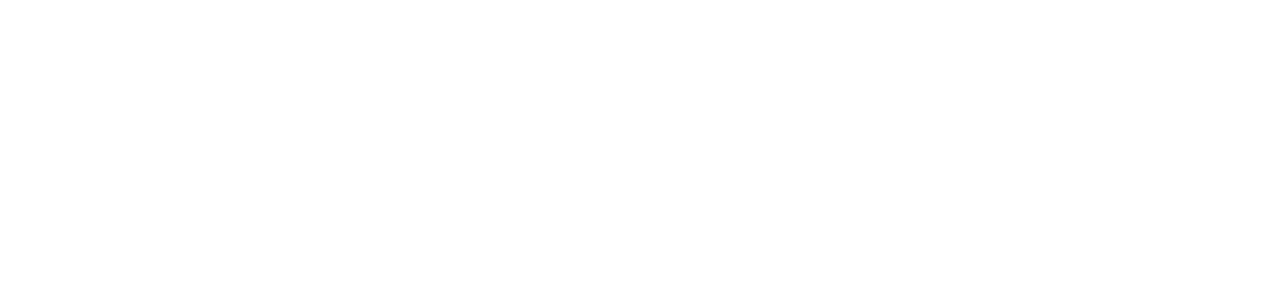
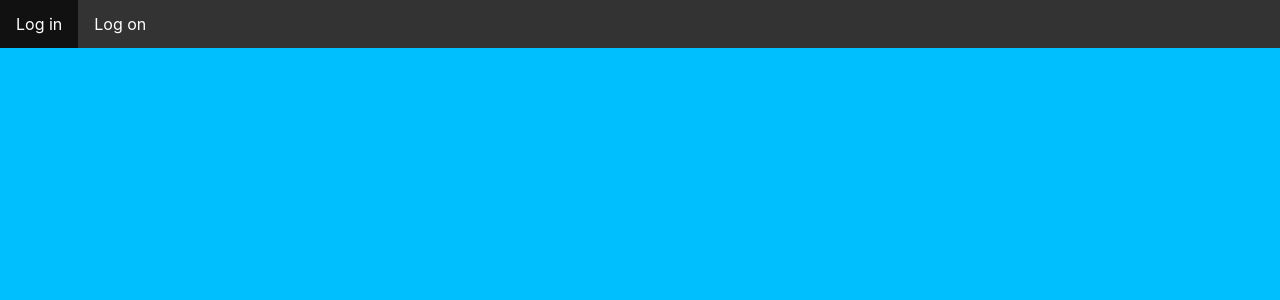
Before and after one commit to Tirkesh20/com.frontend.uber, a React (Create React App) app: page / in a window 1280 px wide. Shown: the top 300 px of the page. Built offline with nearby package versions, Linux system fonts and the light colour scheme.

Commit message:
registration finish

```diff
--- a/src/App.js
+++ b/src/App.js
@@ -2,12 +2,14 @@
 import{Switch,Route,BrowserRouter as Router} from'react-router-dom'
 import login from './login/login'
 import register from "./login/register";
+import main from './main';
 
 const App=()=> {
   return (
         <div>
             <Router>
             <Switch>
+                <Route exact path='/' component={main}/>
                 <Route exact path='/reg' component={register}/>
                 <Route exact path='/log' component={login}/>
             </Switch>
--- a/src/login/login.css
+++ b/src/login/login.css
@@ -11,11 +11,6 @@
     background-color: white;
 }
 
-.div-login-logo{
-    height: 50px;
-    width: 50px;
-    align-self: center;
-}
 
 input{
     width: 95%;
--- a/src/login/login.js
+++ b/src/login/login.js
@@ -2,17 +2,28 @@
 import './login.css';
 class Login extends React.Component{
     state={
-        email:'',
-        pwd:''
+        userName:'',
+        password:''
     }
 
     handleChange = (e) =>{
         const {name,value} = e.target
         this.setState({[name]:value})
+        console.log(this.state)
     }
 
     handleSubmit = (e) =>{
         e.preventDefault()
+        fetch("/login", {
+            method: "post",
+            headers: {
+                'Accept': 'application/json',
+                'Content-Type': 'application/json'
+            },
+            body: JSON.stringify(this.state)
+        }).then( res => {
+            console.log(res)
+        });
     }
     render(){
         return(
@@ -21,8 +32,8 @@
                 </div>
                 <div>
                     <form onSubmit = {this.handleSubmit}>
-                        <input type='text' name='username' placeholder='username...' required onChange={this.handleChange}/>
-                        <input type='password' name='pwd' placeholder='password...' required onChange={this.handleChange}/>
+                        <input type='text' name='userName' placeholder='username...' required onChange={this.handleChange}/>
+                        <input type='password' name='password' placeholder='password...' required onChange={this.handleChange}/>
                         <button onSubmit={this.handleSubmit}>Log In</button>
                     </form>
                 </div>
--- a/src/login/register.js
+++ b/src/login/register.js
@@ -2,12 +2,12 @@
 
 class register extends React.Component {
             state={
-                id:23,
+                id:25,
                 firstName: '',
                 lastName: '',
                 email: '',
                 userName:'',
-                password: '',
+                password: ''
             }
 
         handleChange = (e) =>{
@@ -41,7 +41,8 @@
                             <input type='email' name='email' placeholder='email...' required onChange={this.handleChange}/>
                             <input type='text' name='userName' placeholder='username...' required onChange={this.handleChange}/>
                             <input type='password' name='password' placeholder='password...' required onChange={this.handleChange}/>
-                            <select defaultValue="client">
+                            <select defaultValue="client" onChange={this.handleChange}>
+                                userType
                                 <option value="taxi">taxi</option>
                                 <option value="admin">admin</option>
                                 <option value="client">client</option>
--- /dev/null
+++ b/src/main.css
@@ -0,0 +1,27 @@
+body{
+    background-color: deepskyblue;
+    background-size: cover;
+}
+ul {
+    list-style-type: none;
+    margin: 0;
+    padding: 0;
+    overflow: hidden;
+    background-color: #333;
+}
+
+li {
+    float: left;
+}
+
+li a {
+    display: block;
+    color: white;
+    text-align: center;
+    padding: 14px 16px;
+    text-decoration: none;
+}
+
+li a:hover {
+    background-color: #111;
+}
--- /dev/null
+++ b/src/main.js
@@ -0,0 +1,21 @@
+import React from 'react';
+import {BrowserRouter as Router, Route, Switch} from "react-router-dom";
+import register from "./login/register";
+import login from "./login/login";
+import "./main.css"
+
+const main=()=> {
+    return (
+        <div>
+            <body>
+            <ul>
+                <li><a href="/log">Log in</a></li>
+                <li>     </li>
+                <li><a href="/reg">Log on</a></li>
+            </ul>
+            </body>
+        </div>
+    )
+}
+
+export default main;
```
Also changed, not shown: src/setupProxy.js (+9 -0 lines).
